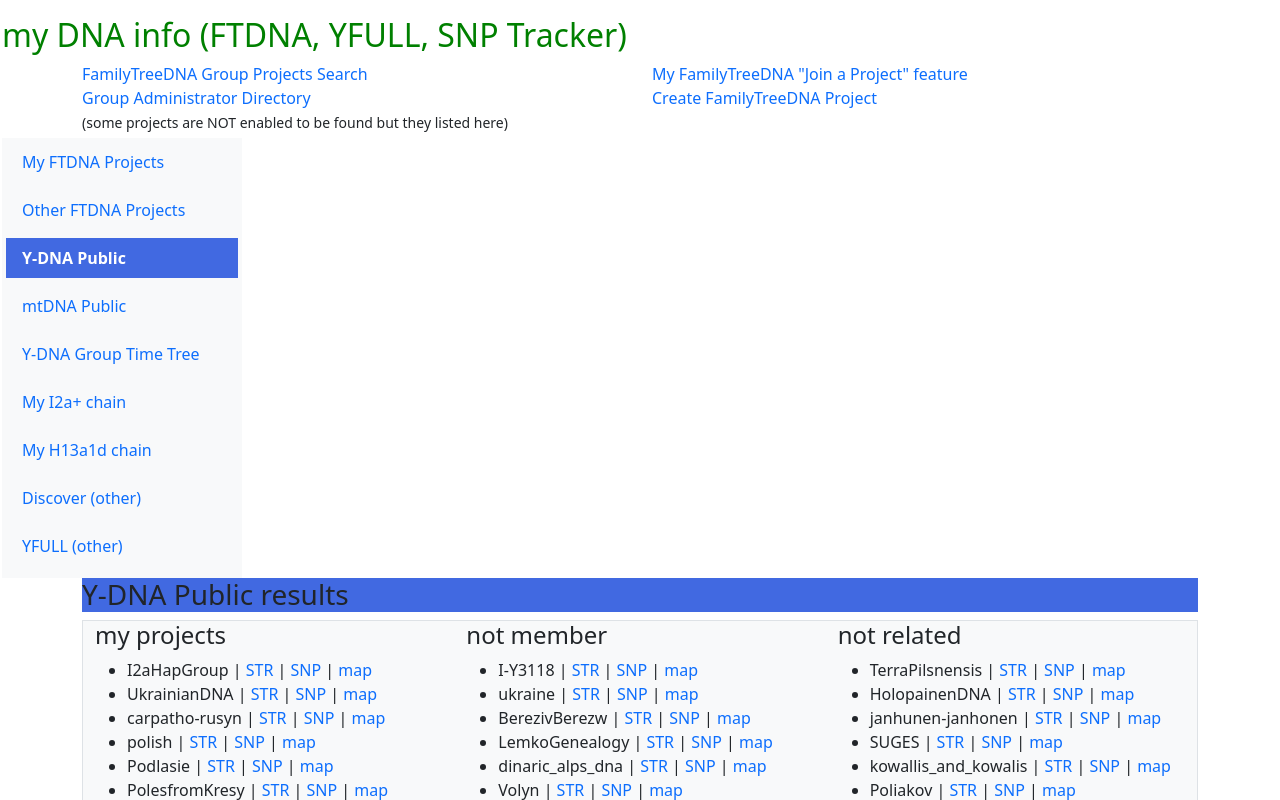
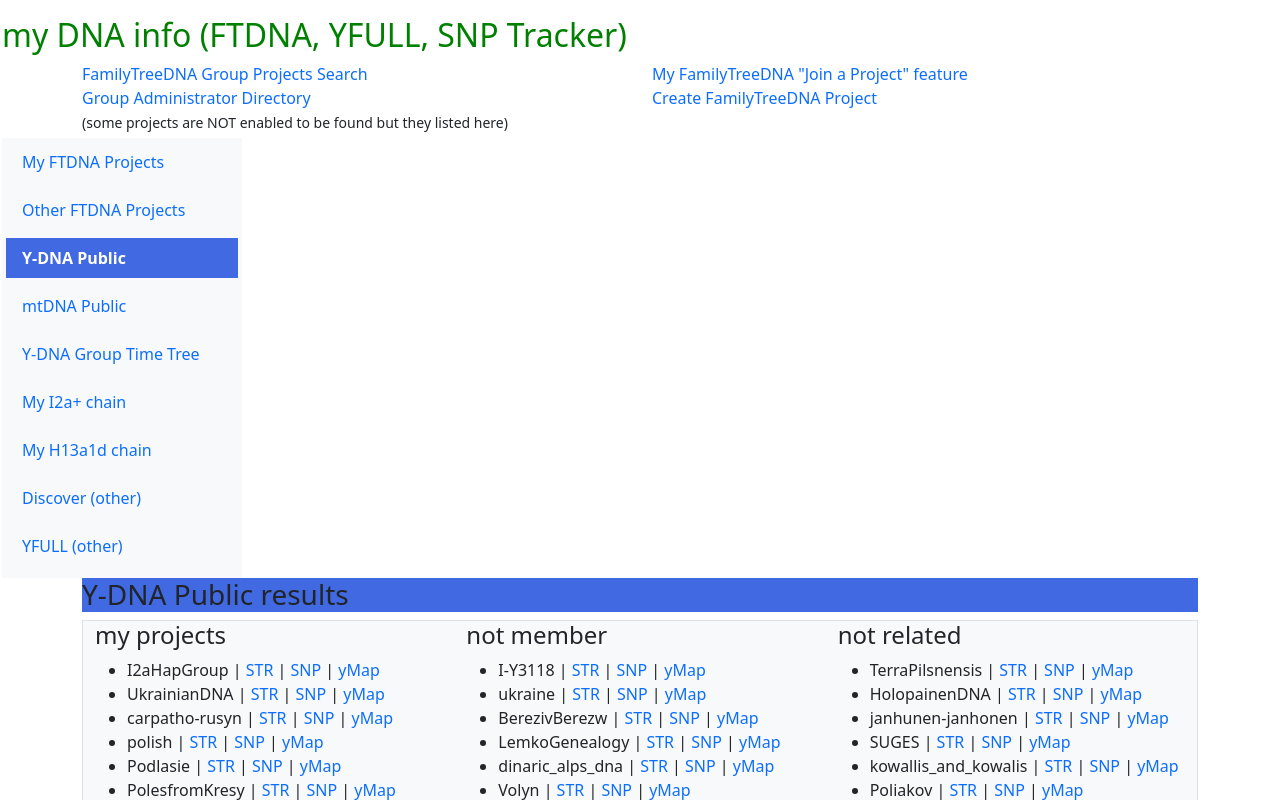
Before and after one commit to alundiak/my-dna, a React (Vite) app: page /#/y-dna-public in a window 1280 px wide. Shown: the top 800 px of the page. Built offline with nearby package versions, Linux system fonts and the light colour scheme.

Commit message:
A few changes

```diff
--- a/src/base-components/YdnaPublicResults.tsx
+++ b/src/base-components/YdnaPublicResults.tsx
@@ -27,7 +27,7 @@
       </a>
       <span> | </span>
       <a href={yMapResultsURL} target="_blank">
-        map
+        yMap
       </a>
     </li>
   );
```
Also changed, not shown: package.json (+6 -6 lines), 2 other files (tests, documents, lock files or other folders).
